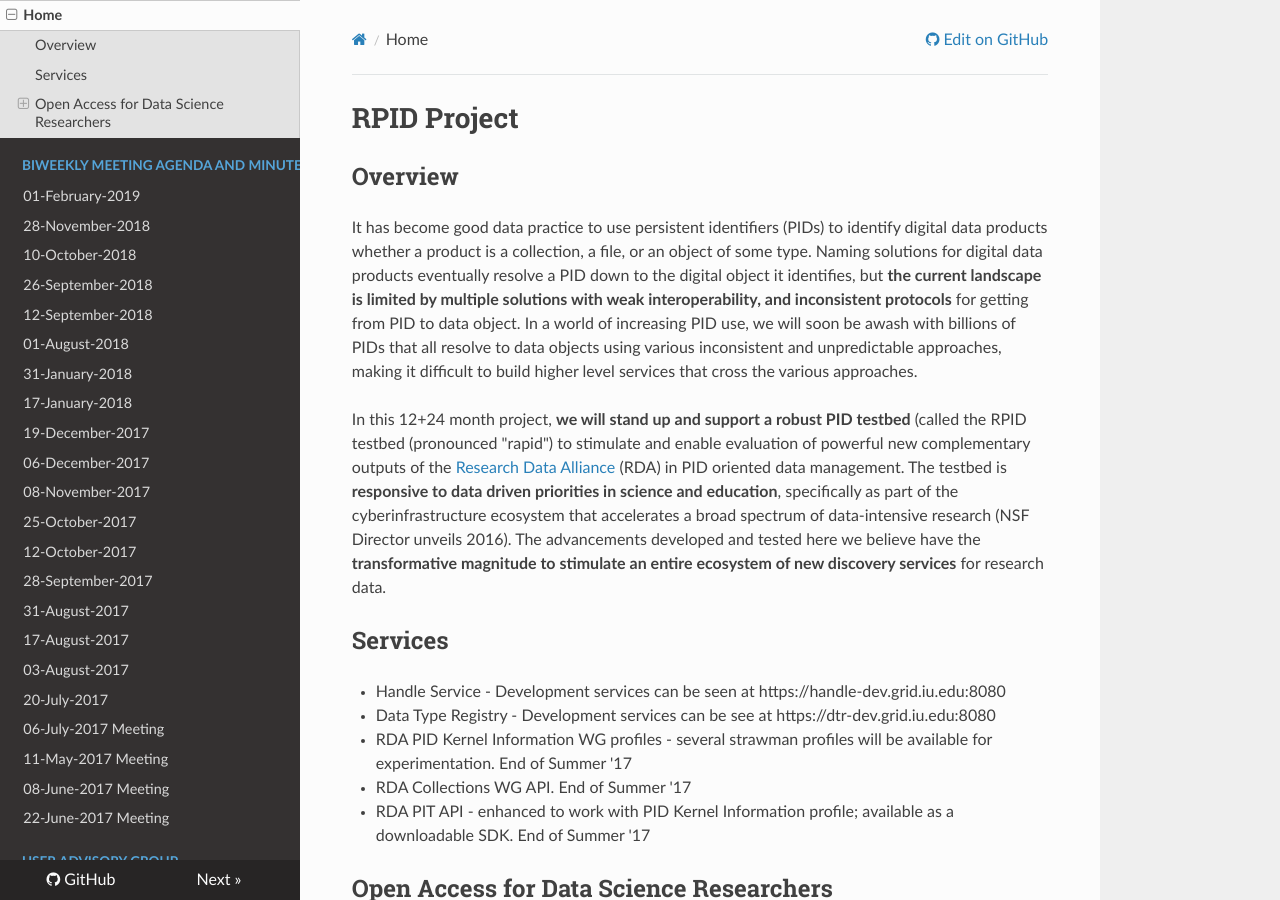
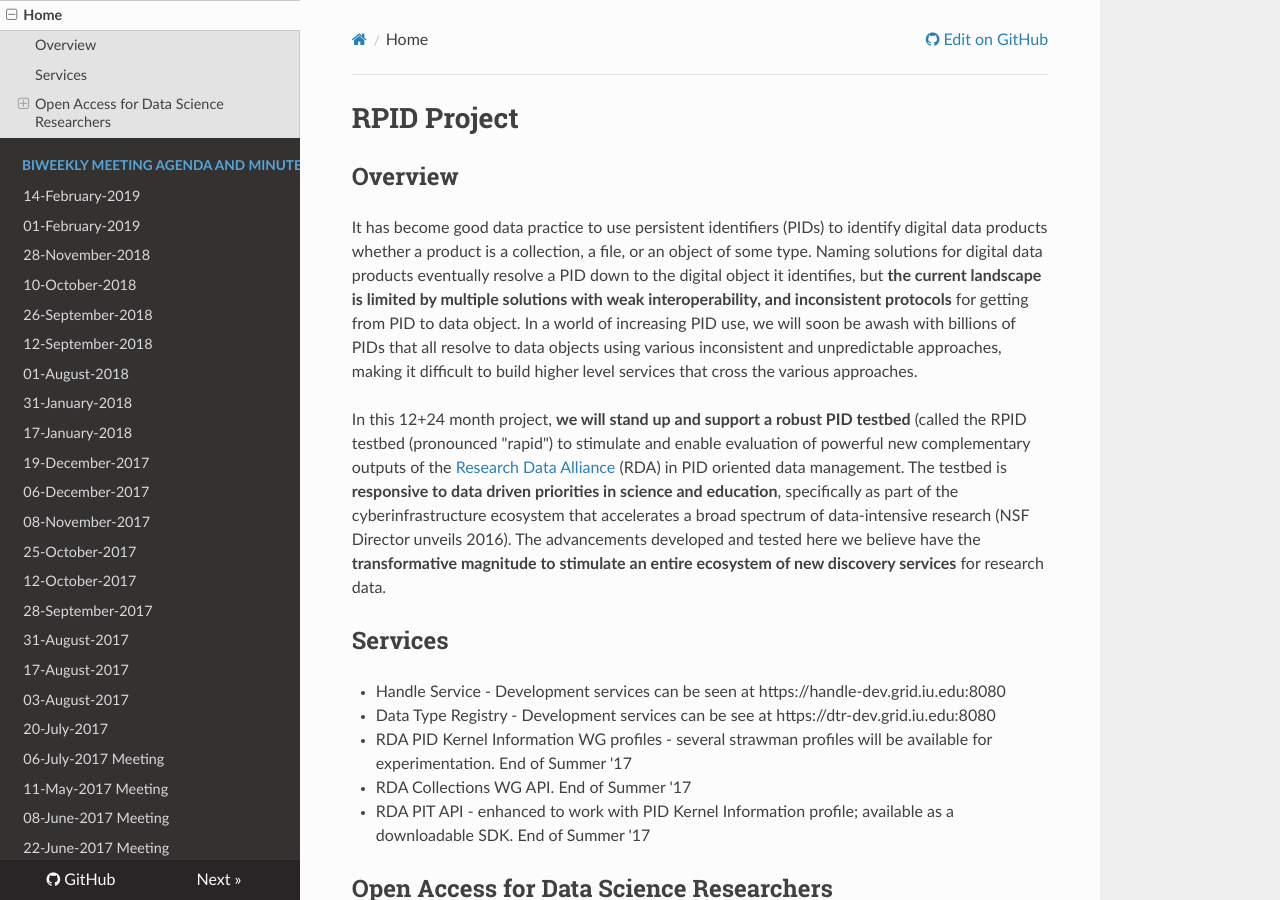
Before and after one commit to rpidproject/rpid, an MkDocs documentation site: the page built from docs/index.md, in a window 1280 px wide and 900 px high. Built offline with MkDocs 1.6.1, drawn with Linux system fonts in a browser that asks for light colours; nearby versions of some CDN libraries; old or Windows-style settings are respelled for this version of MkDocs.

Commit message:
Update mkdocs.yml

```diff
--- a/mkdocs.yml
+++ b/mkdocs.yml
@@ -9,6 +9,7 @@
 pages:
 - Home: 'index.md'
 - BiWeekly Meeting Agenda and Minutes:
+  - '14-February-2019': '14-February-2019.md'
   - '01-February-2019': '01-February-2019.md'
   - '28-November-2018': '28-November-2018.md'
   - '10-October-2018': '10-October-2018.md'
```
